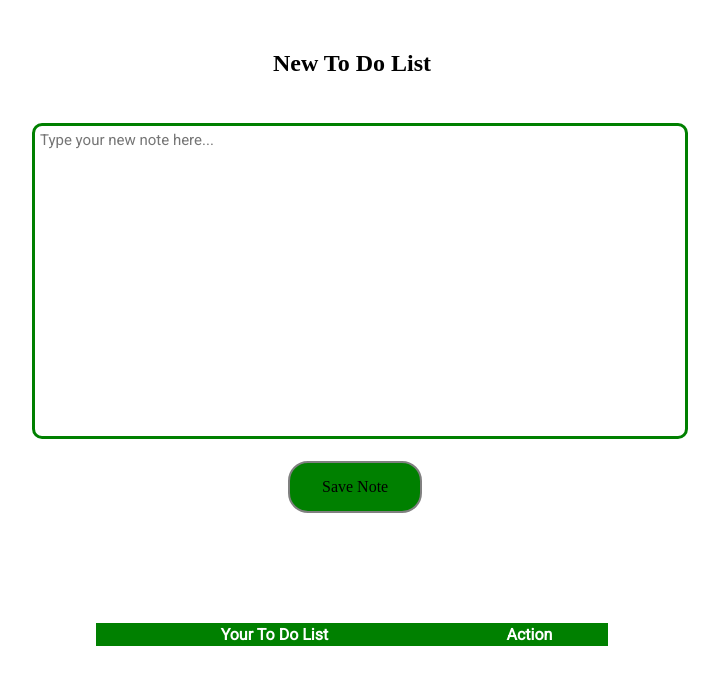
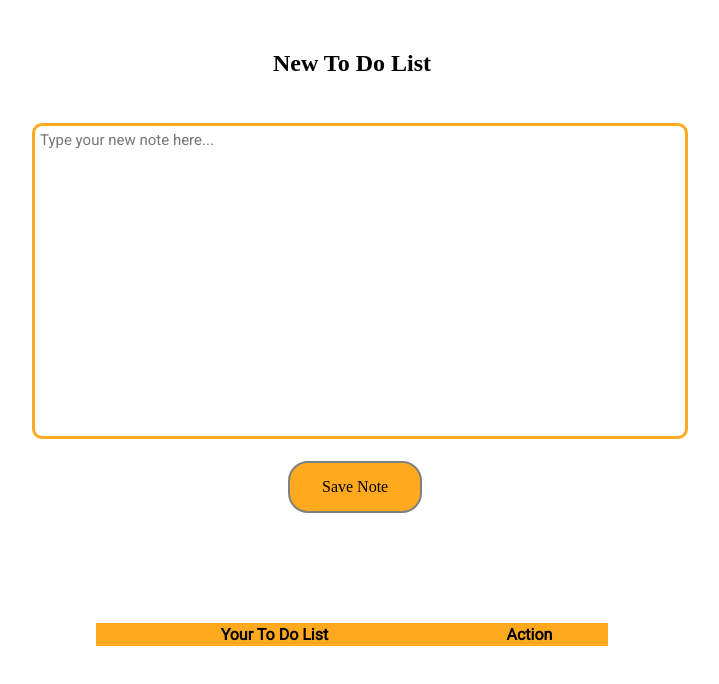
Before and after one commit to reynaldipane/reynaldipane.github.io, a plain HTML site: page index.html in a window 1280 px wide. Shown: the whole page, without its empty margins (288-1007 px from the left). Drawn offline with Linux system fonts and the light colour scheme; a web font is replaced by a local one.

Commit message:
Update style.css

```diff
--- a/style.css
+++ b/style.css
@@ -14,7 +14,7 @@
     background-color: white;
     border-radius:10px;
     padding-bottom: 10px;
-    border: 3px solid green;
+    border: 3px solid rgb(255, 169, 30);
     outline-width: 0;
     font-size: 20px;
     font-weight: bold;
@@ -26,7 +26,7 @@
   }
 
   #newnotes input[type="text"]:focus, #newnotes textarea:focus{
-    border-bottom: 10px solid green;
+    border-bottom: 10px solid rgb(255, 169, 30);;
     transition: 0.5s;
   }
 
@@ -53,7 +53,7 @@
   a:hover {
     font-family: 'Aldrich';
     /* padding: 12px 16px; */
-    color: green;
+    color: rgb(255, 169, 30);;
     /* background-color: #464444; */
     border:1px;
     border-radius:10px;
@@ -69,7 +69,7 @@
   table, td {
     font-family: 'Roboto';
     margin:auto;
-    border:2px solid green;
+    border:2px solid rgb(255, 169, 30);;
     text-align:center;
     color:black;
 
@@ -78,15 +78,15 @@
   th {
     font-family: 'Roboto';
     margin-left:50%;
-    border:2px solid green;
+    border:2px solid rgb(255, 169, 30);;
     text-align:center;
-    background-color:green;
-    color: white;
+    background-color:rgb(255, 169, 30);;
+    color: black;
   }
 
   .button {
     font-family: 'Aldrich';
-    background-color: green;
+    background-color: rgb(255, 169, 30);
     border: 2px solid grey;
     border-radius: 20px;
     color: black;
```
